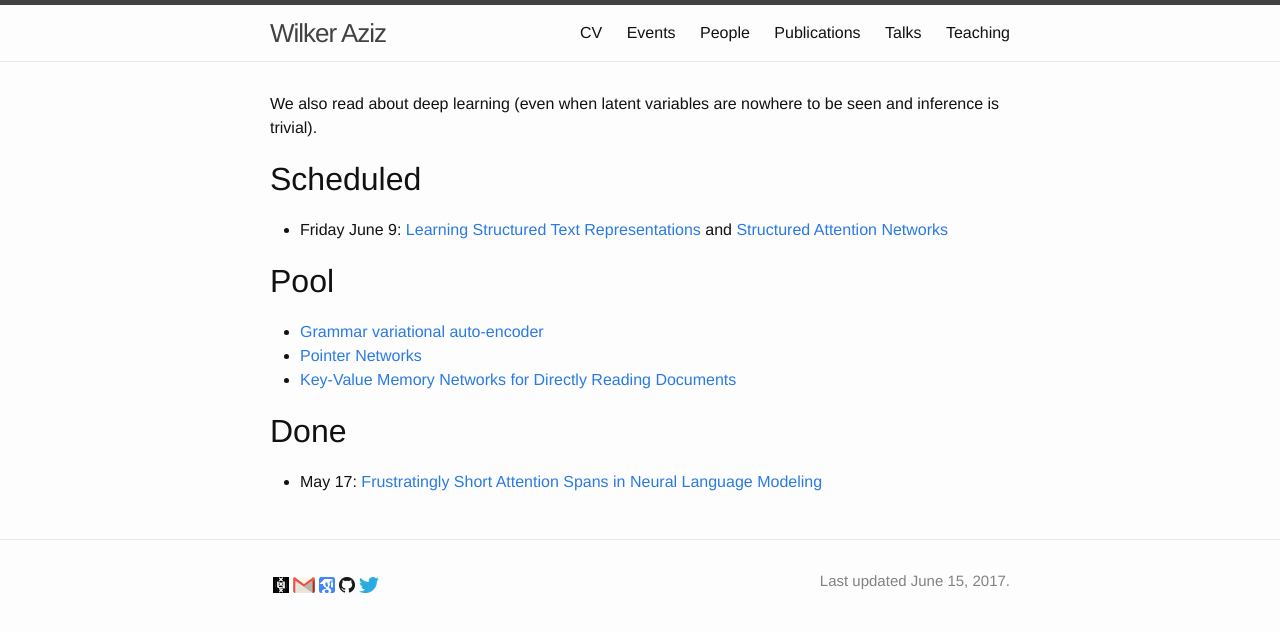
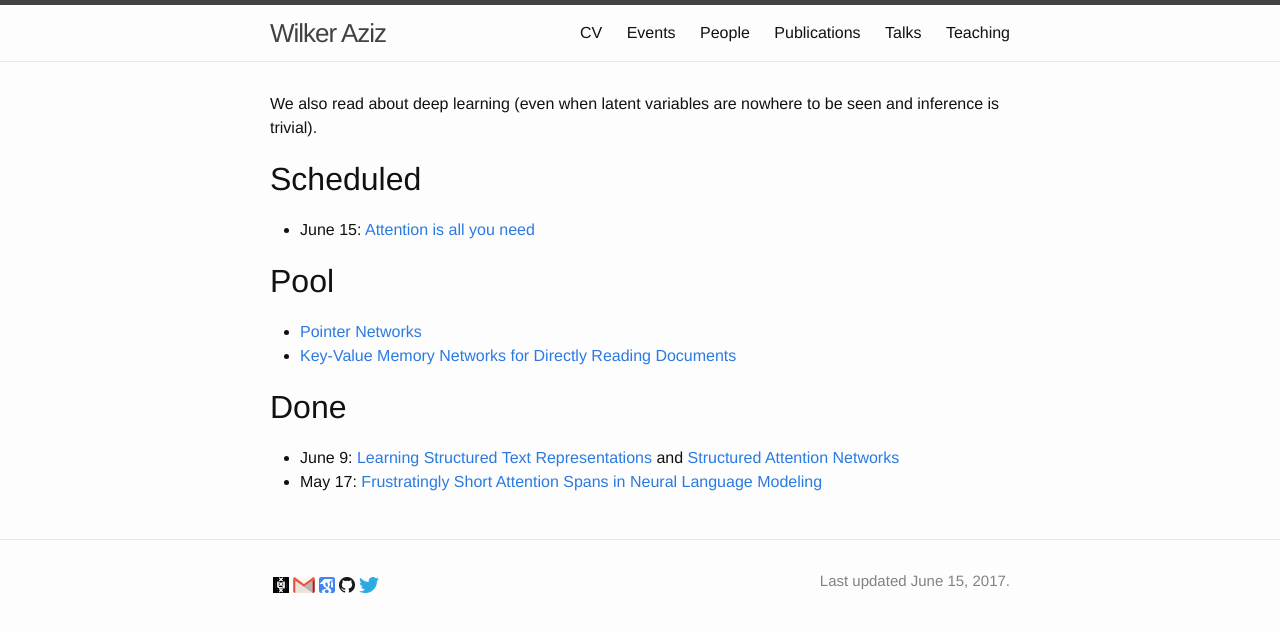
Before and after one commit to wilkeraziz/oldsite, a Jekyll site: the page built from pages/deeplearning.markdown, in a window 1280 px wide. Shown: the top 632 px of the page. Built offline with Jekyll 4.4.1, drawn with Linux system fonts in a browser that asks for light colours.

Commit message:
reading groups

```diff
--- a/pages/NLP2.markdown
+++ b/pages/NLP2.markdown
@@ -7,11 +7,11 @@ This is not exactly a reading group, it's more of a seminar session at [a course
 
 # Scheduled
 
-* May 19: [Learning to Parse and Translate Improves Neural Machine Translation](https://arxiv.org/pdf/1702.03525.pdf)
-* May 19: [The Neural Noisy Channel](https://arxiv.org/pdf/1611.02554.pdf)
 
 # Done
 
+* May 19: [Learning to Parse and Translate Improves Neural Machine Translation](https://arxiv.org/pdf/1702.03525.pdf)
+* May 19: [The Neural Noisy Channel](https://arxiv.org/pdf/1611.02554.pdf)
 * May 17: [Character-Aware Neural Language Models](https://arxiv.org/pdf/1508.06615.pdf)
 * May 17: [Frustratingly Short Attention Spans in Neural Language Modeling](https://arxiv.org/pdf/1702.04521.pdf)
 * May 12: [Unsupervised Word Alignment with Arbitrary Features](http://www.aclweb.org/anthology/P11-1042)
--- a/pages/deeplearning.markdown
+++ b/pages/deeplearning.markdown
@@ -7,15 +7,14 @@ We also read about deep learning (even when latent variables are nowhere to be s
 
 # Scheduled
 
-
-* Friday June 9: [Learning Structured Text Representations](https://arxiv.org/pdf/1705.09207.pdf) and [Structured Attention Networks](https://arxiv.org/pdf/1702.00887.pdf)
+* June 15: [Attention is all you need](https://arxiv.org/pdf/1706.03762.pdf)
 
 # Pool
 
-* [Grammar variational auto-encoder](https://arxiv.org/abs/1703.01925)
 * [Pointer Networks](https://arxiv.org/pdf/1506.03134.pdf)
 * [Key-Value Memory Networks for Directly Reading Documents](https://arxiv.org/pdf/1606.03126.pdf)
 
 # Done
 
+* June 9: [Learning Structured Text Representations](https://arxiv.org/pdf/1705.09207.pdf) and [Structured Attention Networks](https://arxiv.org/pdf/1702.00887.pdf)
 * May 17: [Frustratingly Short Attention Spans in Neural Language Modeling](https://arxiv.org/pdf/1702.04521.pdf)
--- a/pages/dgm.markdown
+++ b/pages/dgm.markdown
@@ -17,6 +17,7 @@ Done:
 
 Pool:
 
+* [Grammar variational auto-encoder](https://arxiv.org/abs/1703.01925)
 * [Stick-Breaking Variational Autoencoders](https://arxiv.org/pdf/1605.06197.pdf)
 * [Discovering Discrete Latent Topics with Neural Variational Inference](//arxiv.org/pdf/1706.00359.pdf)
-* Nonparametric Variational Auto-Encoders for Hierarchical Representation Learning
+* [Nonparametric Variational Auto-Encoders for Hierarchical Representation Learning](https://arxiv.org/pdf/1703.07027.pdf)
```
